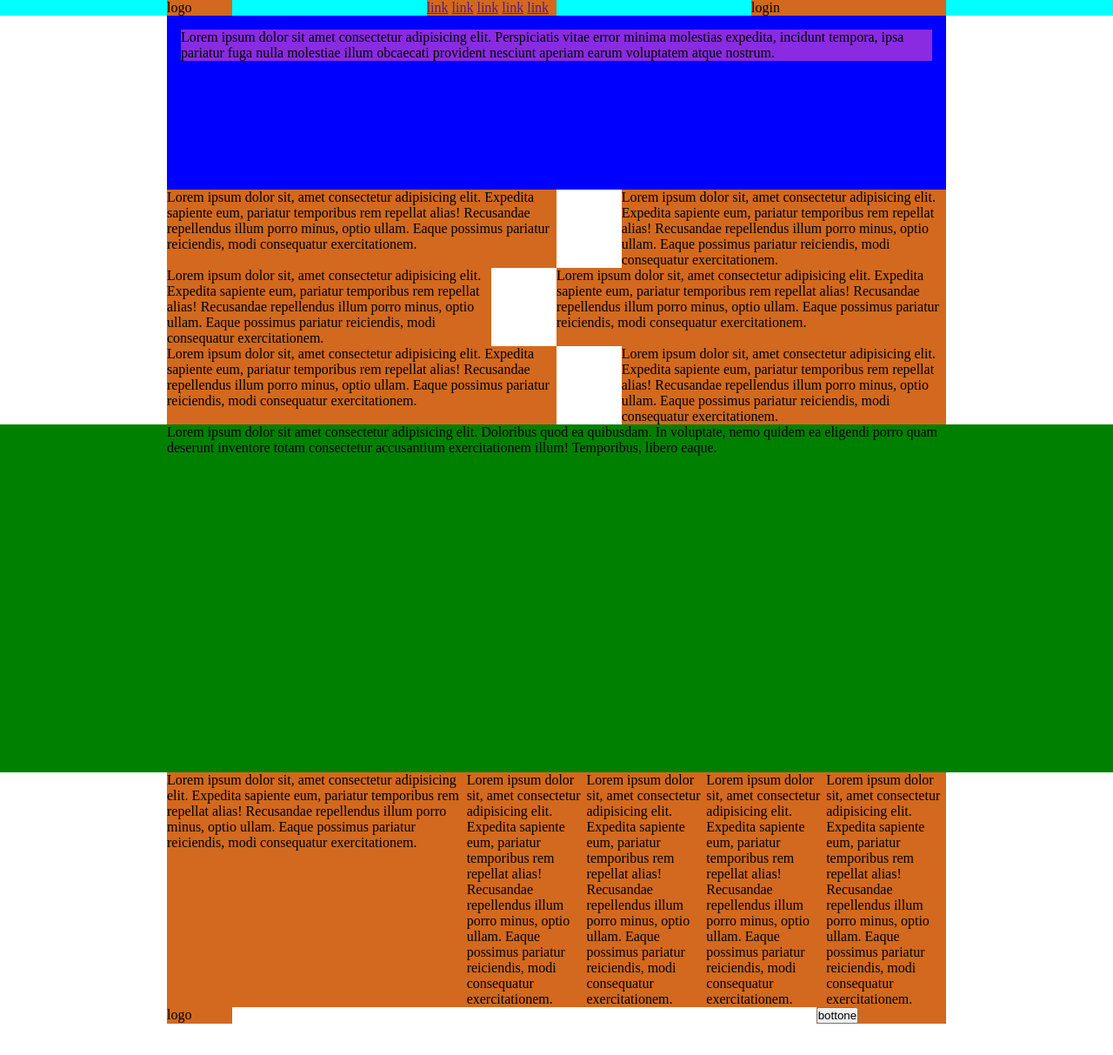
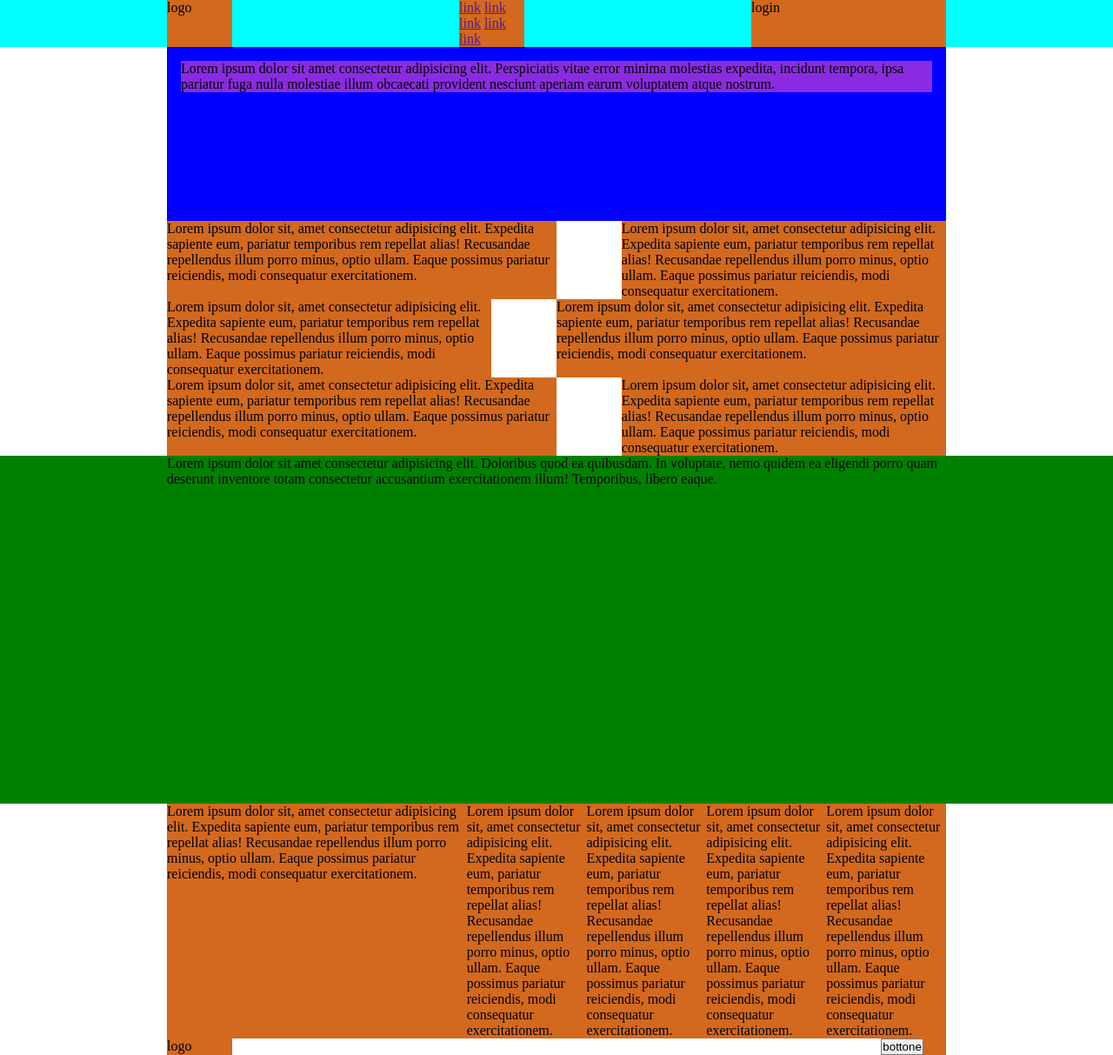
Before and after one commit to Gianmarco720/htmlcss-struttura-discord, a plain HTML site: page index.html in a window 1280 px wide. Shown: the whole page at 87% size. Before the commit the page ends 1177 px from the top, so only its background shows below. Drawn offline with Linux system fonts and the light colour scheme.

Commit message:
changed header and footer column

```diff
--- a/index.html
+++ b/index.html
@@ -15,7 +15,7 @@
                 <div class="col_1">
                     logo
                 </div>
-                <div class="col_2">
+                <div class="col_1">
                     <a href="">link</a>
                     <a href="">link</a>
                     <a href="">link</a>
@@ -95,7 +95,7 @@
                 <div class="col_1">
                     logo
                 </div>
-                <div class="col_2">
+                <div class="col_1">
                     <button>bottone</button>
                 </div>
             </div>
```
